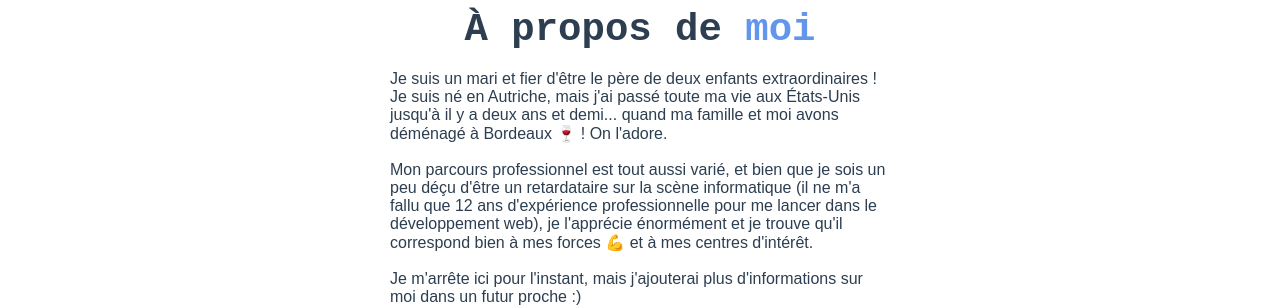
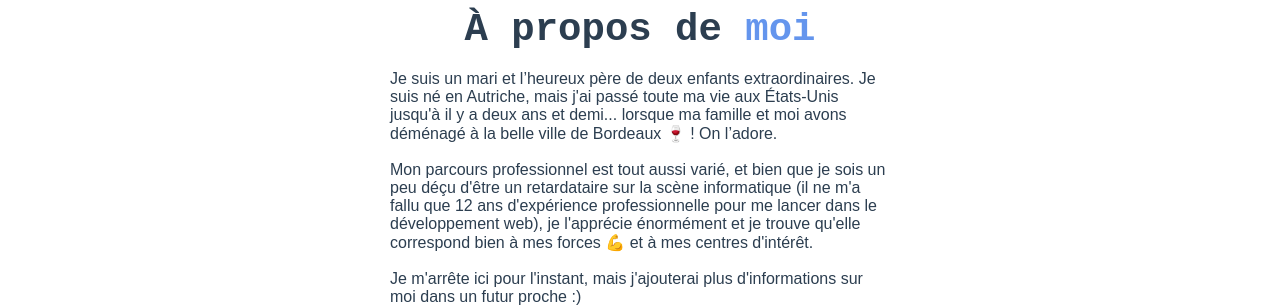
Before and after one commit to wktatschl/wktatschl.github.io, a Vue app: page /about-me in a window 1280 px wide. Shown: the part 424-731 px from the top of the page. Built offline with nearby package versions, Linux system fonts and the light colour scheme; a web font is replaced by a local one.

Commit message:
revised about me

```diff
--- a/src/views/AboutMeView.vue
+++ b/src/views/AboutMeView.vue
@@ -17,8 +17,8 @@
           <p>I'll stop here for now but will add more 'about me' in the near future :)</p>
         </div>
         <div v-else class="about-text">
-          <p>Je suis un mari et fier d'être le père de deux enfants extraordinaires ! Je suis né en Autriche, mais j'ai passé toute ma vie aux États-Unis jusqu'à il y a deux ans et demi... quand ma famille et moi avons déménagé à Bordeaux 🍷 ! On l'adore.</p><br>
-          <p>Mon parcours professionnel est tout aussi varié, et bien que je sois un peu déçu d'être un retardataire sur la scène informatique (il ne m'a fallu que 12 ans d'expérience professionnelle pour me lancer dans le développement web), je l'apprécie énormément et je trouve qu'il correspond bien à mes forces 💪 et à mes centres d'intérêt.</p><br>
+          <p>Je suis un mari et l’heureux père de deux enfants extraordinaires. Je suis né en Autriche, mais j'ai passé toute ma vie aux États-Unis jusqu'à il y a deux ans et demi... lorsque ma famille et moi avons déménagé à la belle ville de Bordeaux 🍷 ! On l’adore.</p><br>
+          <p>Mon parcours professionnel est tout aussi varié, et bien que je sois un peu déçu d'être un retardataire sur la scène informatique (il ne m'a fallu que 12 ans d'expérience professionnelle pour me lancer dans le développement web), je l'apprécie énormément et je trouve qu'elle correspond bien à mes forces 💪 et à mes centres d'intérêt.</p><br>
           <p>Je m'arrête ici pour l'instant, mais j'ajouterai plus d'informations sur moi dans un futur proche :)</p>
         </div>
       </div>
```
